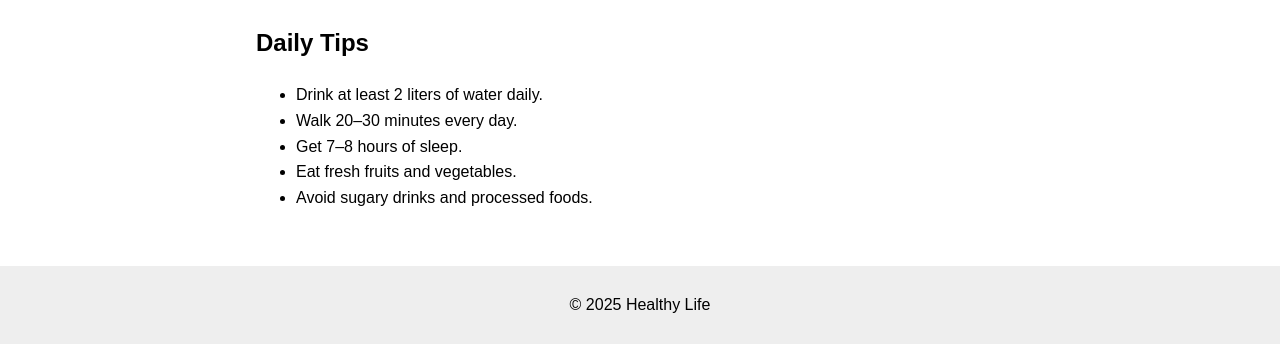
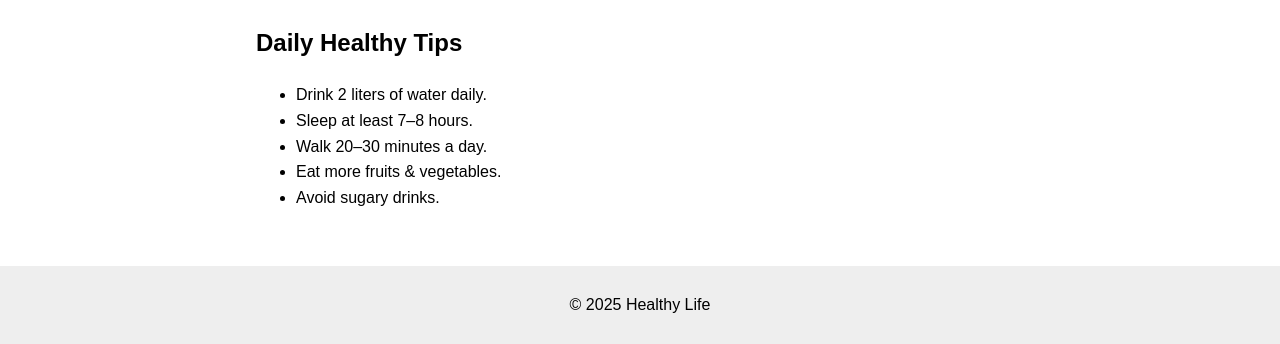
Before and after one commit to aalmutairip-maker/healthy-life-website, a plain HTML site: page tips.html in a window 1280 px wide. Shown: the part 473-817 px from the top of the page. Drawn offline with Linux system fonts and the light colour scheme.

Commit message:
Update tips.html

```diff
--- a/tips.html
+++ b/tips.html
@@ -18,17 +18,17 @@
     </header>
 
     <main>
-        <img src="https://images.unsplash.com/photo-1504384308090-c894fdcc538d?auto=format&fit=crop&w=1600&q=80"
-             alt="Healthy food plate with vegetables" class="hero">
+        <img src="https://images.unsplash.com/photo-1524594081293-190a2fe0baae?auto=format&fit=crop&w=1400&q=80"
+             alt="Healthy food plate" class="hero">
 
-        <h2>Daily Tips</h2>
+        <h2>Daily Healthy Tips</h2>
 
         <ul>
-            <li>Drink at least 2 liters of water daily.</li>
-            <li>Walk 20–30 minutes every day.</li>
-            <li>Get 7–8 hours of sleep.</li>
-            <li>Eat fresh fruits and vegetables.</li>
-            <li>Avoid sugary drinks and processed foods.</li>
+            <li>Drink 2 liters of water daily.</li>
+            <li>Sleep at least 7–8 hours.</li>
+            <li>Walk 20–30 minutes a day.</li>
+            <li>Eat more fruits & vegetables.</li>
+            <li>Avoid sugary drinks.</li>
         </ul>
     </main>
 
```
